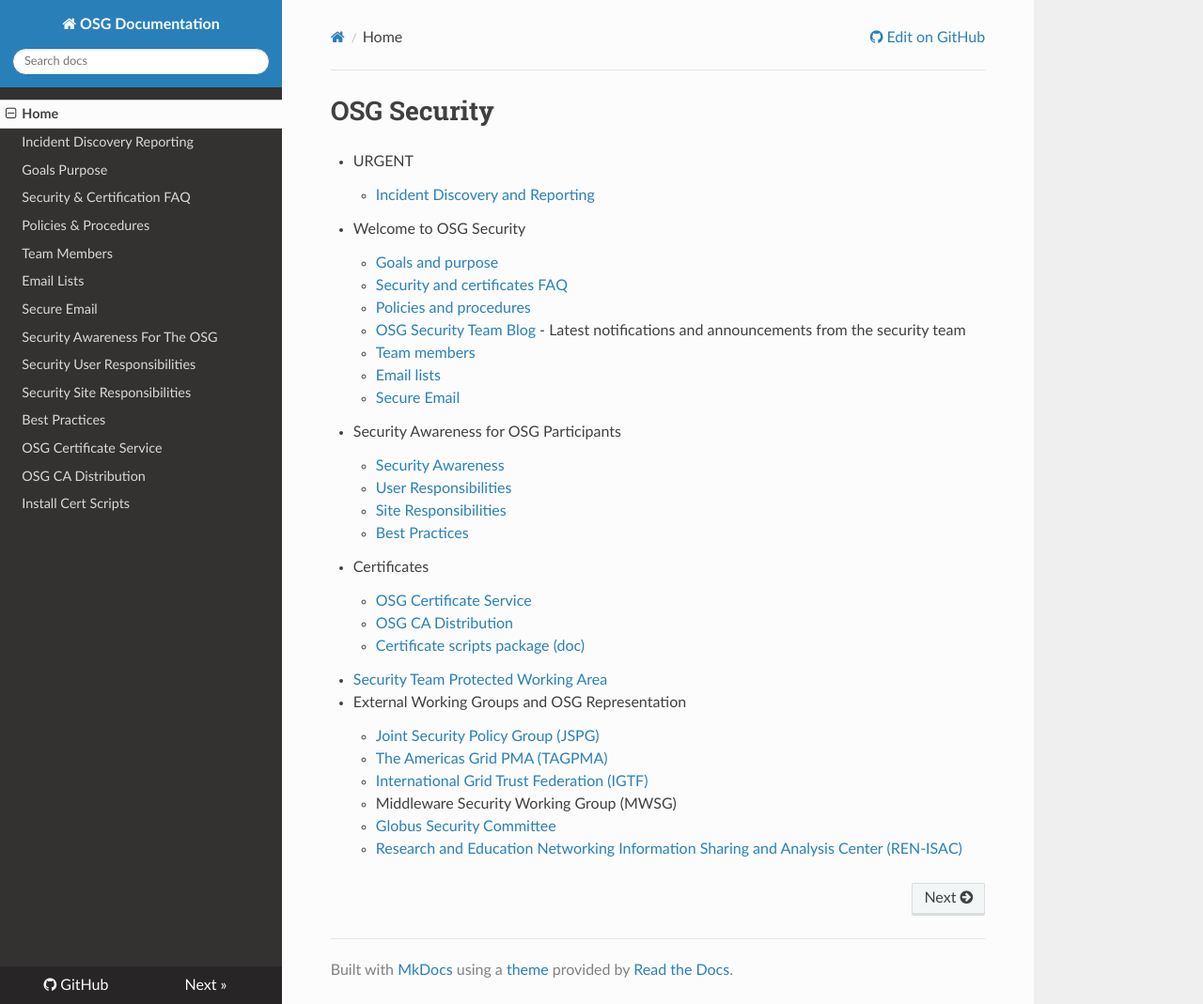
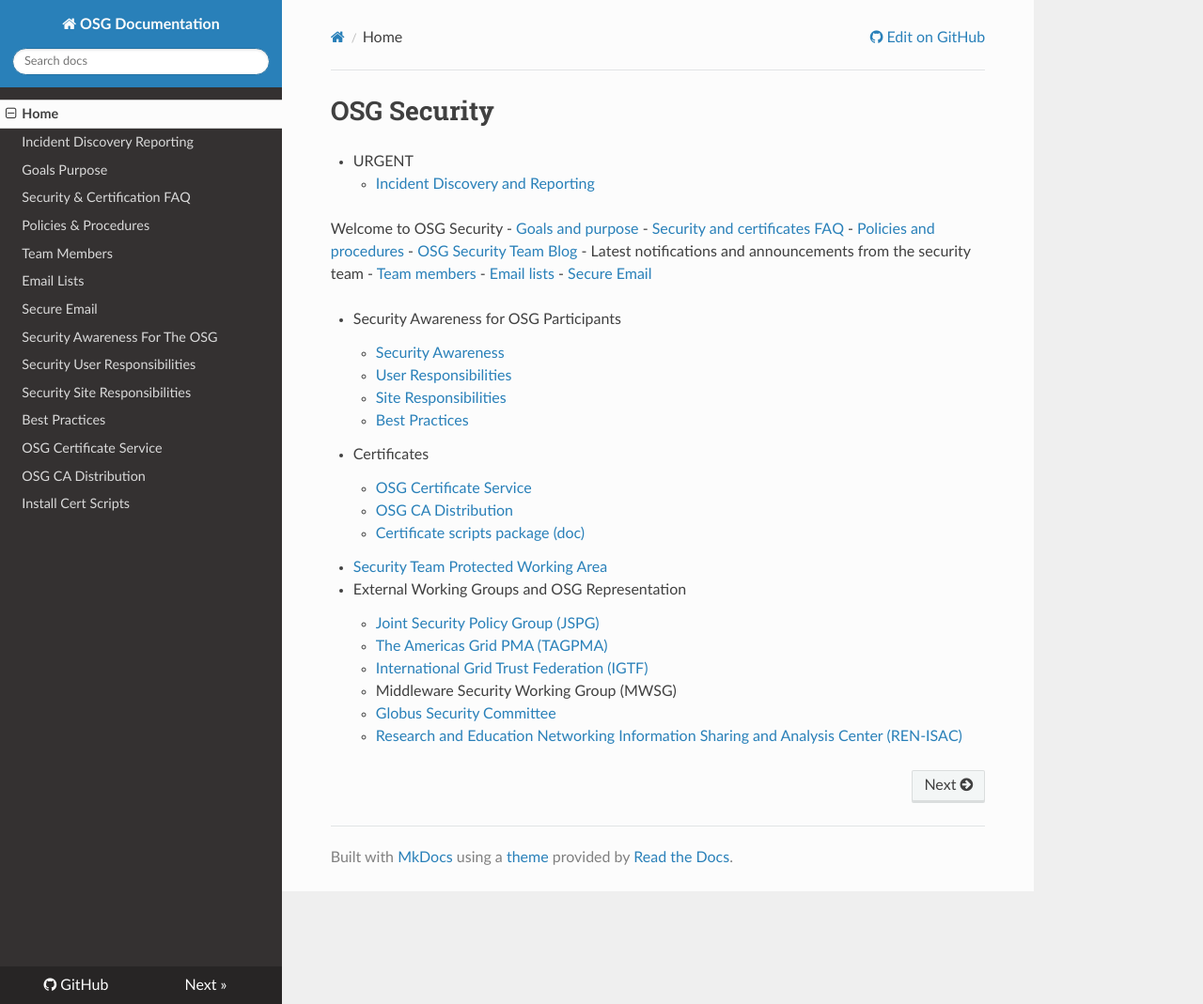
Before and after one commit to opensciencegrid/security, an MkDocs documentation site: the page built from docs/index.md, in a window 1280 px wide and 1069 px high. Shown: the whole window at 94% size. Built offline with MkDocs 1.6.1, drawn with Linux system fonts in a browser that asks for light colours; nearby versions of some CDN libraries; old or Windows-style settings are respelled for this version of MkDocs.

```diff
--- a/docs/index.md
+++ b/docs/index.md
@@ -3,7 +3,7 @@
 -   URGENT
     -   [Incident Discovery and Reporting](IncidentDiscoveryReporting)
 
--   Welcome to OSG Security
+Welcome to OSG Security
     -   [Goals and purpose](GoalsPurpose)
     -   [Security and certificates FAQ](OSGFAQ)
     -   [Policies and procedures](PoliciesProcedures)
```
